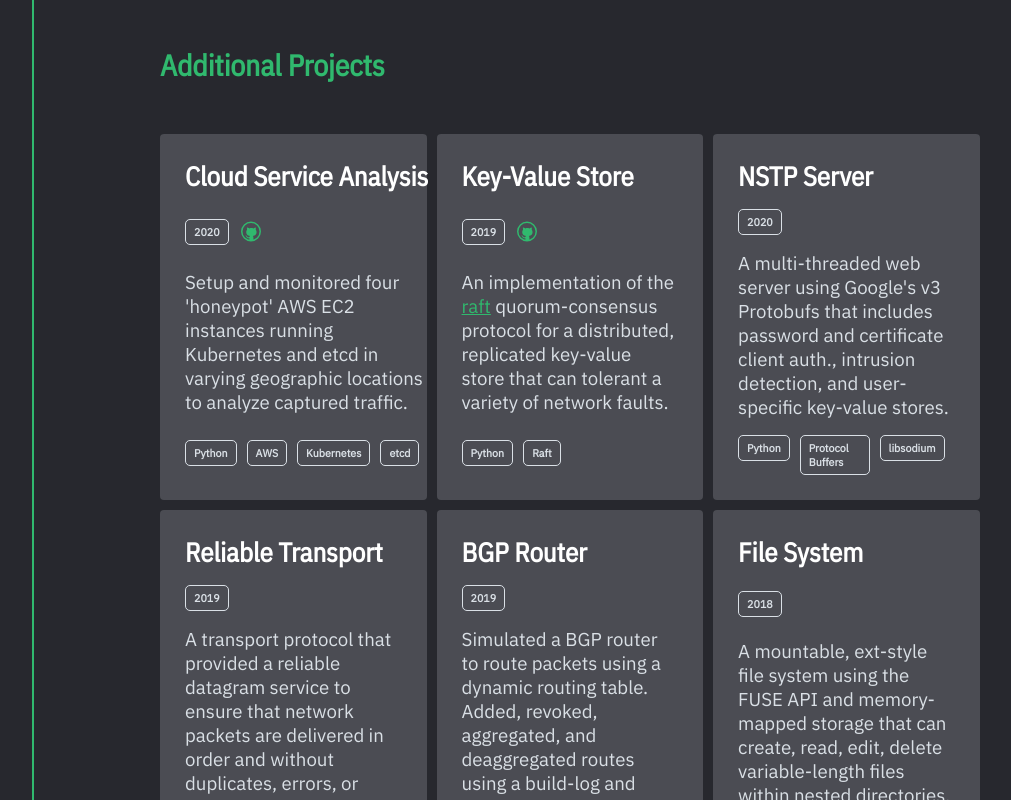
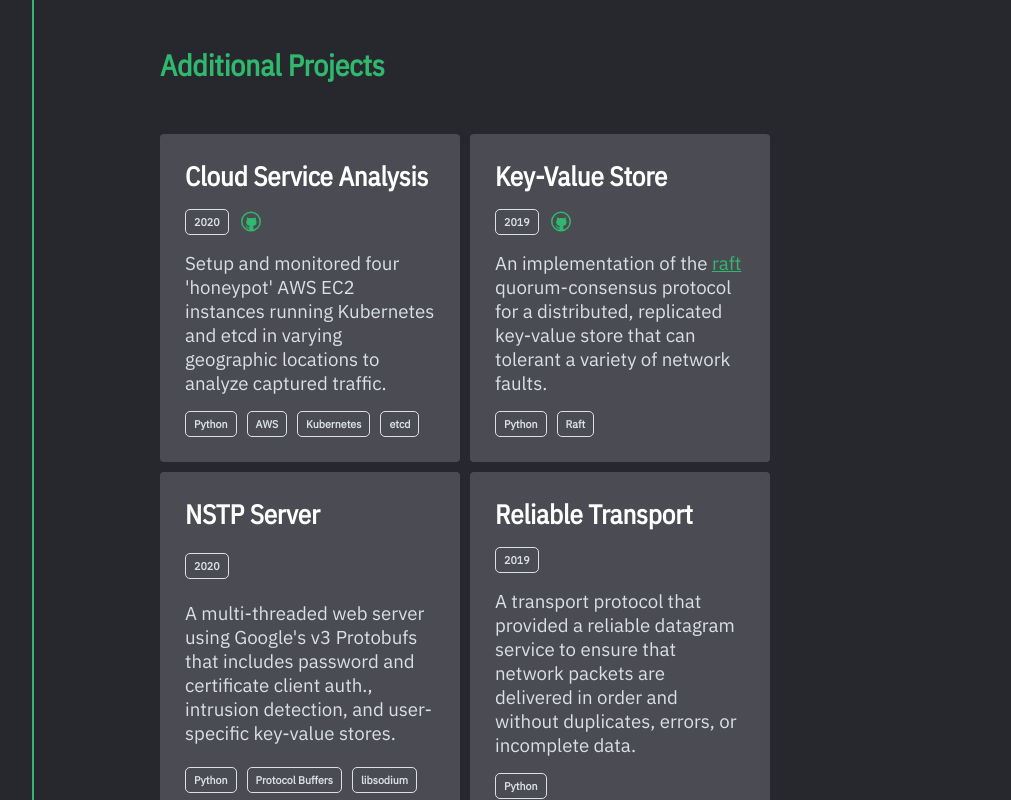
Before and after one commit to justinkonecny/website, a React (Create React App) app: page / in a window 1280 px wide. Shown: the part 5200-6000 px from the top of the page, without its empty margins (96-1107 px from the left). Built offline with nearby package versions, Linux system fonts and the light colour scheme.

Commit message:
Fix card for mobile

```diff
--- a/src/css/Card.scss
+++ b/src/css/Card.scss
@@ -7,6 +7,8 @@
   margin: 10px 10px 0 0;
   padding: 25px;
   width: calc(33% - 58px);
+  min-width: 250px;
+  max-width: 350px;
 
   h3 {
     font-size: 20pt;
```
